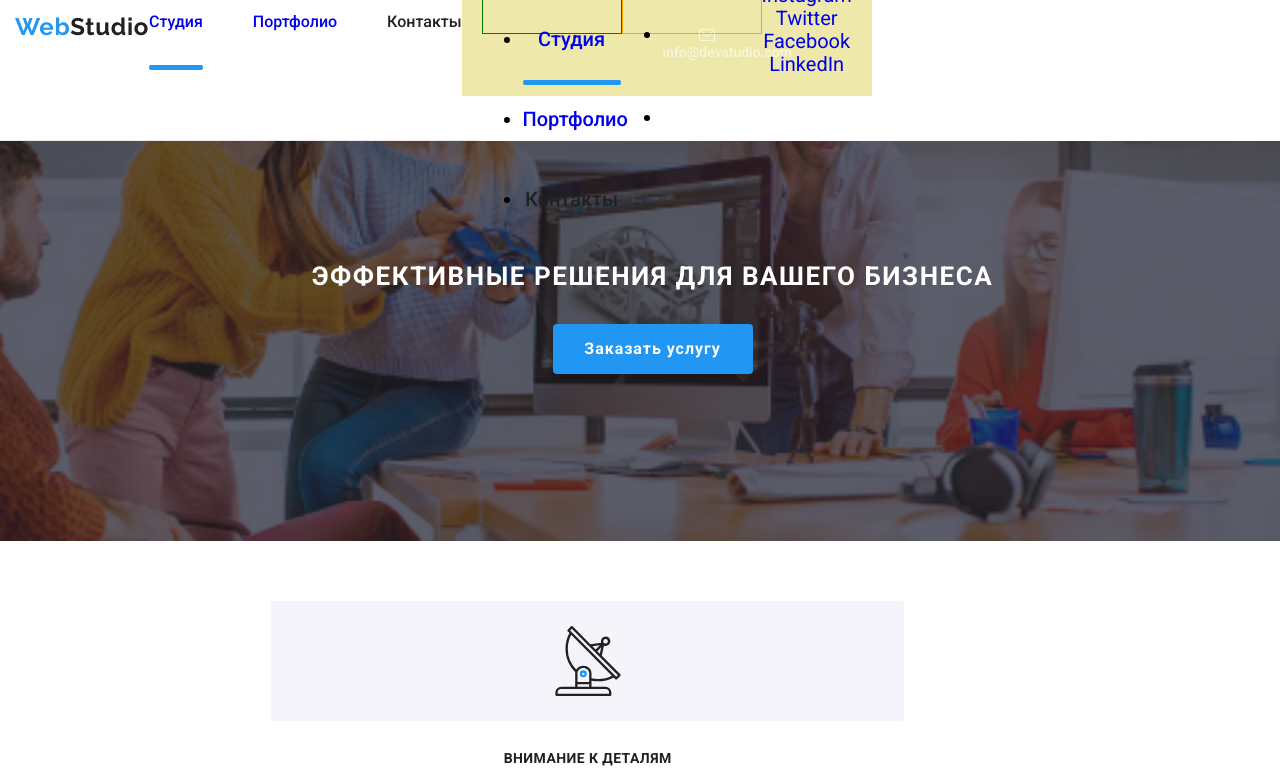
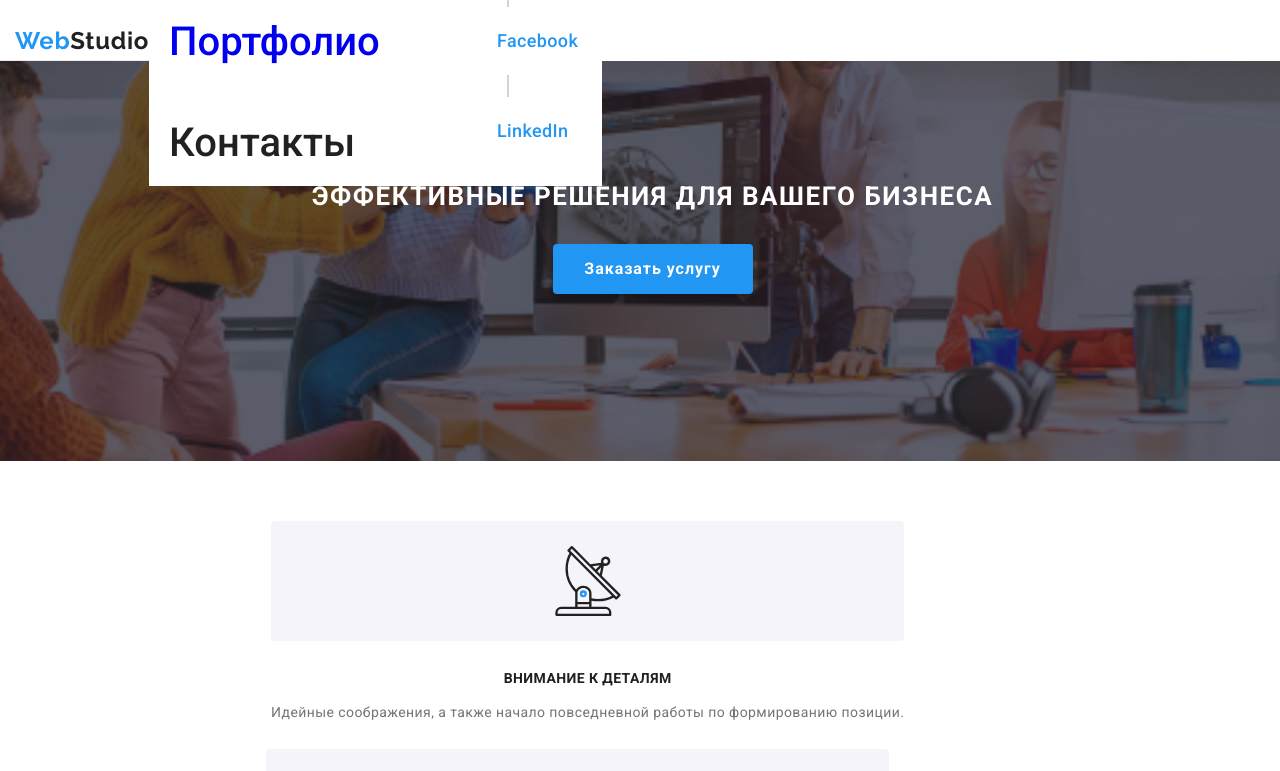
Before and after one commit to Saminka/dz_8_final, a plain HTML site: page index.html in a window 1280 px wide. Shown: the top 771 px of the page. Drawn offline with nearby package versions, Linux system fonts and the light colour scheme.

Commit message:
Добавляет мобильное меню, надо доделать

```diff
--- a/index.html
+++ b/index.html
@@ -25,23 +25,7 @@
           <a href="" class="logo link">
             <span class="logo-accent">Web</span>Studio</a
           >
-          <ul class="nav-list">
-            <li class="nav-item">
-              <a class="link nav-underline" href="./index.html">Студия</a>
 
-            </li>
-            <li class="nav-item">
-              <a
-                class=" link"
-                href="./portfolio.html"
-                target="_blank"
-                >Портфолио</a
-              >
-            </li>
-            <li class="nav-item">
-              <a class="link" href="">Контакты</a>
-            </li>
-          </ul>
 
           <button type="button" class="menu-button" aria-expanded="false" data-menu-button>
             <svg width="40px" height="40px" aria-label="Переключатель мобильного меню" class="menu-icon">
@@ -53,34 +37,37 @@
 
           <div class="menu-container" data-menu>
             <div class="navigation-mobile">
-              <ul class="nav-list-mobile">
-                <li class="nav-item-mobile">
+              <ul class="nav-list">
+                <li class="nav-item">
                   <a class="link nav-underline" href="./index.html">Студия</a>
 
                 </li>
-                <li class="nav-item-mobile">
+                <li class="nav-item">
                   <a class=" link" href="./portfolio.html" target="_blank">Портфолио</a>
                 </li>
-                <li class="nav-item-mobile">
+                <li class="nav-item">
                   <a class="link" href="">Контакты</a>
                 </li>
               </ul>
             </div>
           <div class="contacts-mobile">
-            <ul class="address-list-mobile">
-              <li class="address-email-mobile">
-                <a class="contacts-font link email-icon" href="mailto:info@devstudio.com">
+            <ul class="address-list">
+
+              <li>
+                <a class="contacts-font-first link tel-icon" href="tel:+380961111111"> <svg width="10px" height="16px" class="tel-image">
+                    <use href="./Images/symbol-defs.svg#icon-tel"></use>
+                  </svg> +38 096 111 11 11</a>
+              </li>
+
+              <li class="address-email">
+                <a class="contacts-font-two link email-icon" href="mailto:info@devstudio.com">
                   <svg class="email-image">
                     <use href="./Images/symbol-defs.svg#icon-email"></use>
                   </svg>
                   info@devstudio.com</a>
               </li>
 
-              <li>
-                <a class="contacts-font link tel-icon" href="tel:+380961111111"> <svg width="10px" height="16px" class="tel-image">
-                    <use href="./Images/symbol-defs.svg#icon-tel"></use>
-                  </svg> +38 096 111 11 11</a>
-              </li>
+
             </ul>
           </div>
 
@@ -95,27 +82,7 @@
           </div>
           </div>
         </nav>
-        <ul class="address-list">
-          <li class="address-email">
-            <a
-              class="contacts-font link email-icon"
-              href="mailto:info@devstudio.com"
-              >
-              <svg class="email-image">
-                <use href="./Images/symbol-defs.svg#icon-email"></use>
-              </svg>
-              info@devstudio.com</a
-            >
-          </li>
 
-          <li>
-            <a class="contacts-font link tel-icon" href="tel:+380961111111"
-              > <svg width="10px" height="16px" class="tel-image">
-                <use href="./Images/symbol-defs.svg#icon-tel"></use>
-              </svg> +38 096 111 11 11</a
-            >
-          </li>
-        </ul>
       </div>
     </header>
     <main>
--- a/sass/components/_footer.scss
+++ b/sass/components/_footer.scss
@@ -168,7 +168,7 @@
 }
 
 .contacts-font {
-  color: rgba(255,255,255,0.6);
+  color: #757575;
   font-size: 14px;
 }
 
--- a/sass/components/_menu.scss
+++ b/sass/components/_menu.scss
@@ -26,10 +26,7 @@
     display: none;
 }
 
-header .link {
 
-  min-height: 80px;
-}
 
 .header a:visited {
   font-weight: 500;
@@ -55,9 +52,9 @@ header .link {
 
   padding: 20px;
   text-align: center;
-  font-size: 20px;
+  font-size: 40px;
 
-  background-color: palegoldenrod;
+  background-color: #ffffff;
 
 
 
@@ -65,8 +62,10 @@ header .link {
       display: none;
       position: absolute;
         top: 100%;
-        left: 0%;
-        width: 100%;
+            left: 2%;
+    right: 2%;
+        max-width: 480px;
+            padding: 48px 40px;
 
         &.is-open {
       display: block;
@@ -89,6 +88,12 @@ header .link {
   list-style: none;
 }
 
+.navigation-mobile {
+      width: 80px;
+    padding: 0;
+    margin: 0;
+    text-align: left;
+}
 
 
 
@@ -101,3 +106,45 @@ header .link {
     border: none;
     padding: 0;
 }
+
+.nav-item:not(:last-child) {
+  margin-bottom: 32px;
+}
+
+.nav-item {
+  padding: 0;
+}
+
+
+.header__social-divider {
+    display: block;
+    margin-left: 10px;
+    margin-right: 10px;
+    height: 22px;
+    border-left: 2px solid rgba(33,33,33,0.2);
+}
+
+.address-list {
+  flex-direction: column;
+  text-align: left;
+}
+
+.contacts-mobile .contacts-font-first {
+  font-weight: 500;
+font-size: 34px;
+line-height: 0.0025;
+/* identical to box height */
+
+letter-spacing: 0.02em;
+}
+
+.contacts-mobile svg {
+  @media screen and (max-width: 767px) {
+    display: none;
+
+  }
+}
+
+.contacts-mobile {
+  margin-bottom: 64px;
+}
--- a/sass/components/_nav.scss
+++ b/sass/components/_nav.scss
@@ -15,9 +15,10 @@
   margin: 0;
   padding: 0;
 
-  @media (max-width: 768px) {
-    display: none;
-  }
+  flex-direction: column;
+flex-wrap: wrap;
+
+
 }
 
 .nav-item:not(:last-child) {
@@ -35,9 +36,6 @@ nav .link {
   margin: 0;
   padding: 0;
 
-  @media (max-width: 768px) {
-    display: none;
-  }
 }
 
 .address-list .link + .link {
@@ -67,13 +65,13 @@ nav .link {
   transition-timing-function: cubic-bezier(0.4, 0, 0.2, 1);
 }
 
-.address-email {
-  margin-right: 48px;
-}
+// .address-email {
+//   margin-right: 48px;
+// }
 
-.contacts-font {
-  color: $font-third-color;
-  font-size: 14px;
+.contacts-font-two {
+  color: #757575;
+  font-size: 24px;
 }
 
 
@@ -97,9 +95,9 @@ nav .link {
   opacity: 0;
 }
 
-.nav-underline:after {
-  opacity: 1;
-}
+// .nav-underline:after {
+//   opacity: 1;
+// }
 
 .email-icon {
   background-repeat: no-repeat;
@@ -126,3 +124,23 @@ nav .link {
   margin-right: 10px;
   fill: currentColor;
 }
+
+
+.header__social-block {
+
+    display: flex;
+
+
+    flex-direction: row;
+
+    flex-wrap: wrap;
+}
+
+
+.header__social-link {
+    font-weight: 500;
+    font-size: 18px;
+    line-height: 22px;
+    letter-spacing: 0.02em;
+    color: #2196f3;
+}
--- a/sass/components/_page-header.scss
+++ b/sass/components/_page-header.scss
@@ -69,7 +69,7 @@ header {
 
 header .link {
   padding-top: 23px;
-  min-height: 80px;
+
 }
 
 .header a:visited {
@@ -90,76 +90,3 @@ header .link {
   transition-duration: 250ms;
   transition-timing-function: cubic-bezier(0.4, 0, 0.2, 1);
 }
-
-
-.header__contacts_list {
-  display: flex;
-  @media screen and (max-width: 767px) {
-    flex-direction: column-reverse;
-    margin-bottom: 64px;
-  }
-
-  @media screen and (min-width: 768px) {
-    display: flex;
-    flex-direction: column;
-    align-items: flex-start;
-  }
-
-  @media screen and (min-width: 1200px) {
-    align-items: center;
-    flex-direction: row;
-  }
-}
-
-
-.header__menu {
-  position: relative;
-  z-index: 3;
-
-  width: 21px;
-  height: 21px;
-
-  background-color: transparent;
-  border: none;
-  padding: 0;
-  @media screen and (min-width: 768px) {
-    display: none;
-  }
-}
-
-
-.header__contacts:not(:last-child) {
-  @media screen and (min-width: 768px) and (max-width: 1199px) {
-    margin-bottom: 10px;
-  }
-  @media screen and (min-width: 1200px) {
-    margin-right: 30px;
-  }
-}
-
-@media screen and (max-width: 767px) {
-  .header__contacts + .header__contacts {
-    margin-bottom: 32px;
-  }
-}
-
-.header__contact-link {
-  @extend %link;
-
-  @media screen and (min-width: 768px) {
-    @include centeredFlex();
-  }
-}
-
-.header__icon {
-  @media screen and (max-width: 767px) {
-    display: none;
-  }
-  @media screen and (max-width: 1199px) {
-    margin-right: 8px;
-  }
-
-  @media screen and (min-width: 1200px) {
-    margin-right: 10px;
-  }
-}
```
Also changed, not shown: css/main.css, css/main.min.css, css/portfolio.css, css/portfolio.min.css, 4 other files.
